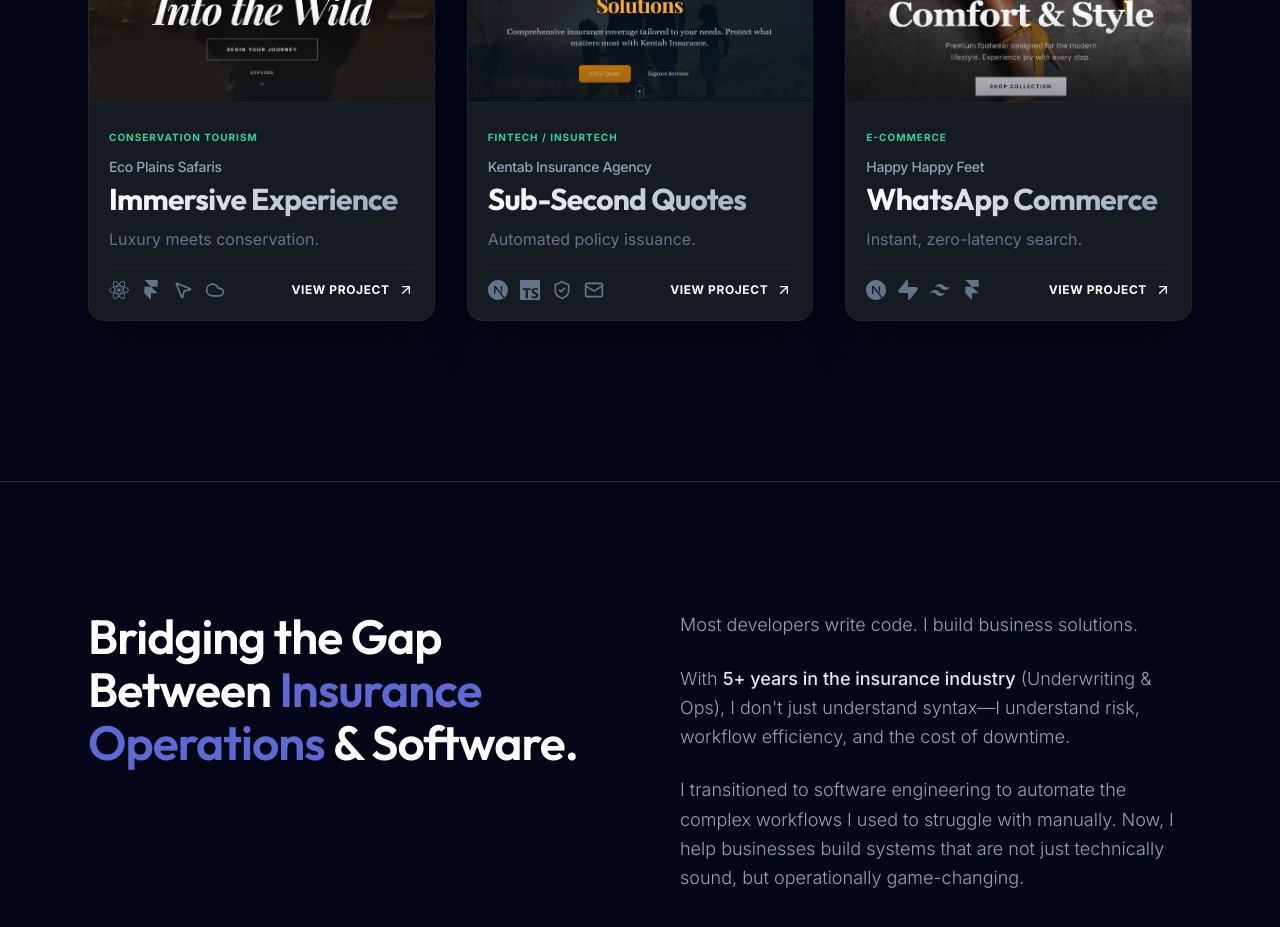
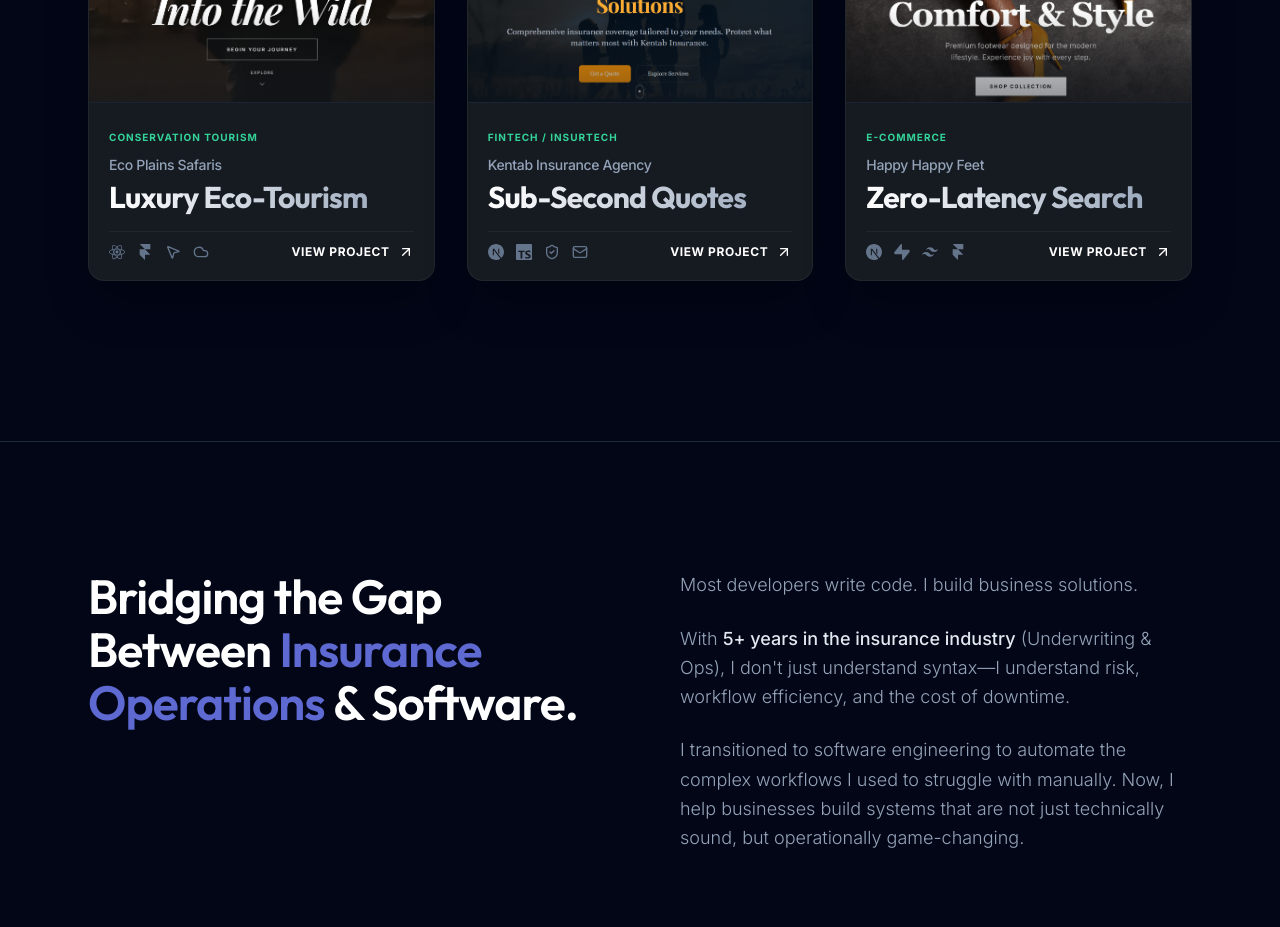
Before and after one commit to Caleb-Kiune/calebkiune, a Next.js app: page / in a window 1280 px wide. Shown: the part 1220-2147 px from the top of the page. Built offline with nearby package versions, Linux system fonts and the light colour scheme.

Commit message:
refactor: Remove project hook property and its UI, refine project metrics, and compact card layout.

```diff
--- a/src/components/sections/project-card.tsx
+++ b/src/components/sections/project-card.tsx
@@ -46,7 +46,8 @@ export interface ProjectData {
     id: string;
     title: string;
     tag: string;
-    hook: string;
+    // Removed 'hook' property as requested
+    // hook: string;
     metric: string;
     stack: string[];
     imageSrc: string | StaticImageData;
@@ -95,8 +96,8 @@ export function ProjectCard({ project }: ProjectCardProps) {
                 {/* Note: pointer-events-none allows clicks to pass through to the image link
                     BUT we need to re-enable pointer-events for interactive elements like the button below */}
 
-                {/* Reduced space-y from 4 to 2.5 and mb-6 to mb-4 */}
-                <div className="space-y-2.5 mb-4">
+                {/* Reduced space-y from 4 to 2 to tighten layout further after hook removal */}
+                <div className="space-y-2 mb-4">
                     {/* Micro-Label: Minimalist Tag - No Background */}
                     <span className="inline-block text-emerald-400 text-[10px] font-bold tracking-widest uppercase">
                         {project.tag}
@@ -113,10 +114,7 @@ export function ProjectCard({ project }: ProjectCardProps) {
                         </p>
                     </div>
 
-                    {/* Hook Description (Clamped to 1 line) */}
-                    <p className="text-slate-500 text-sm md:text-base leading-relaxed line-clamp-1">
-                        {project.hook}
-                    </p>
+                    {/* Hook Description REMOVED as requested */}
                 </div>
 
                 {/* Footer Split: Icons Left | Action Button Right */}
@@ -133,7 +131,7 @@ export function ProjectCard({ project }: ProjectCardProps) {
                                     title={tech}
                                     className="text-slate-500 hover:text-emerald-400 transition-colors"
                                 >
-                                    {Icon && <Icon className="w-5 h-5" />}
+                                    {Icon && <Icon className="w-4 h-4" />}
                                 </div>
                             );
                         })}
--- a/src/components/sections/selected-work.tsx
+++ b/src/components/sections/selected-work.tsx
@@ -15,8 +15,7 @@ const PROJECTS: ProjectData[] = [
         id: "eco-plains",
         title: "Eco Plains Safaris",
         tag: "Conservation Tourism",
-        hook: "Luxury meets conservation.",
-        metric: "Immersive Experience",
+        metric: "Luxury Eco-Tourism",
         stack: ["React 19", "Framer Motion", "Lenis Scroll", "Cloudinary"],
         imageSrc: ecoPlains,
         demoUrl: "https://eco-plains-safaris.vercel.app",
@@ -25,7 +24,6 @@ const PROJECTS: ProjectData[] = [
         id: "kentab",
         title: "Kentab Insurance Agency",
         tag: "FinTech / InsurTech",
-        hook: "Automated policy issuance.",
         metric: "Sub-Second Quotes",
         stack: ["Next.js 14", "TypeScript", "Zod", "Nodemailer"],
         imageSrc: kentab,
@@ -35,8 +33,7 @@ const PROJECTS: ProjectData[] = [
         id: "happy-feet",
         title: "Happy Happy Feet",
         tag: "E-Commerce",
-        hook: "Instant, zero-latency search.",
-        metric: "WhatsApp Commerce",
+        metric: "Zero-Latency Search",
         stack: ["Next.js 16", "Supabase", "Tailwind v4", "Framer Motion"],
         imageSrc: happyFeet,
         demoUrl: "https://happy-happy-feet.vercel.app",
```
